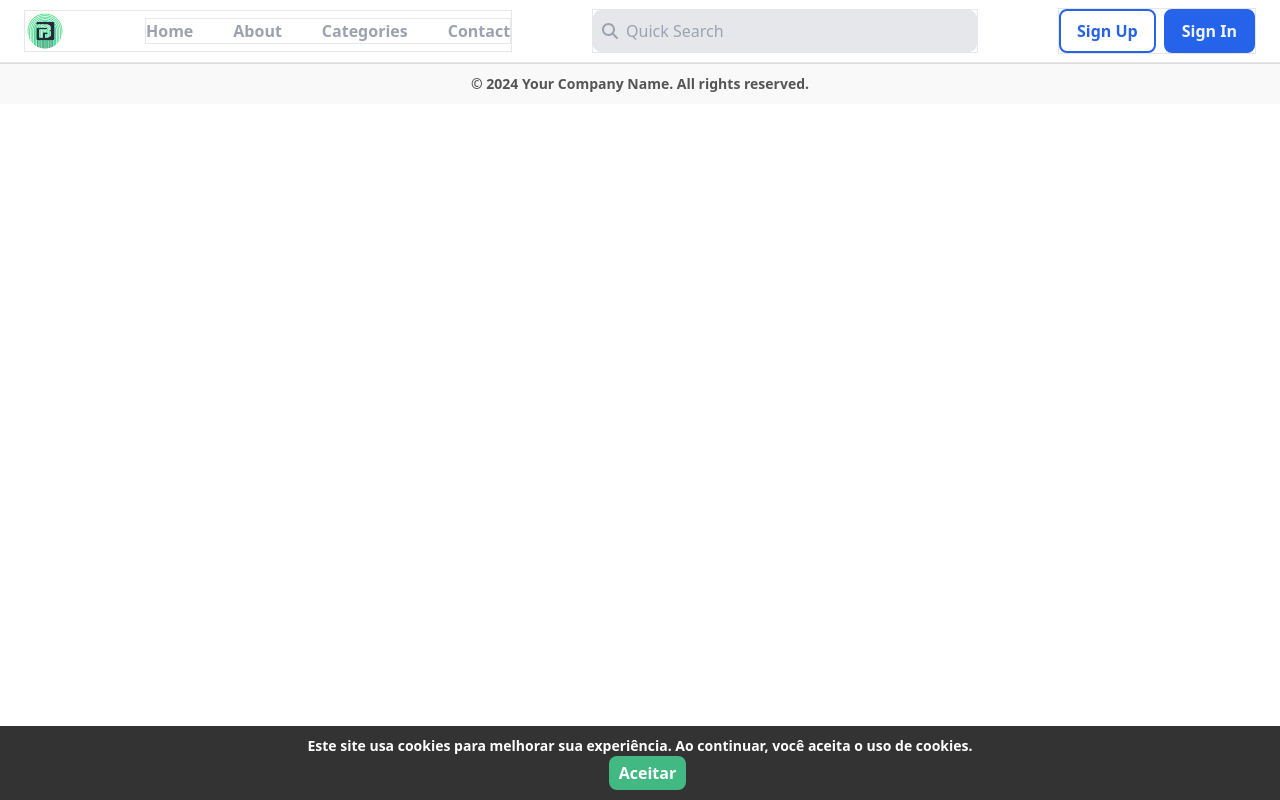
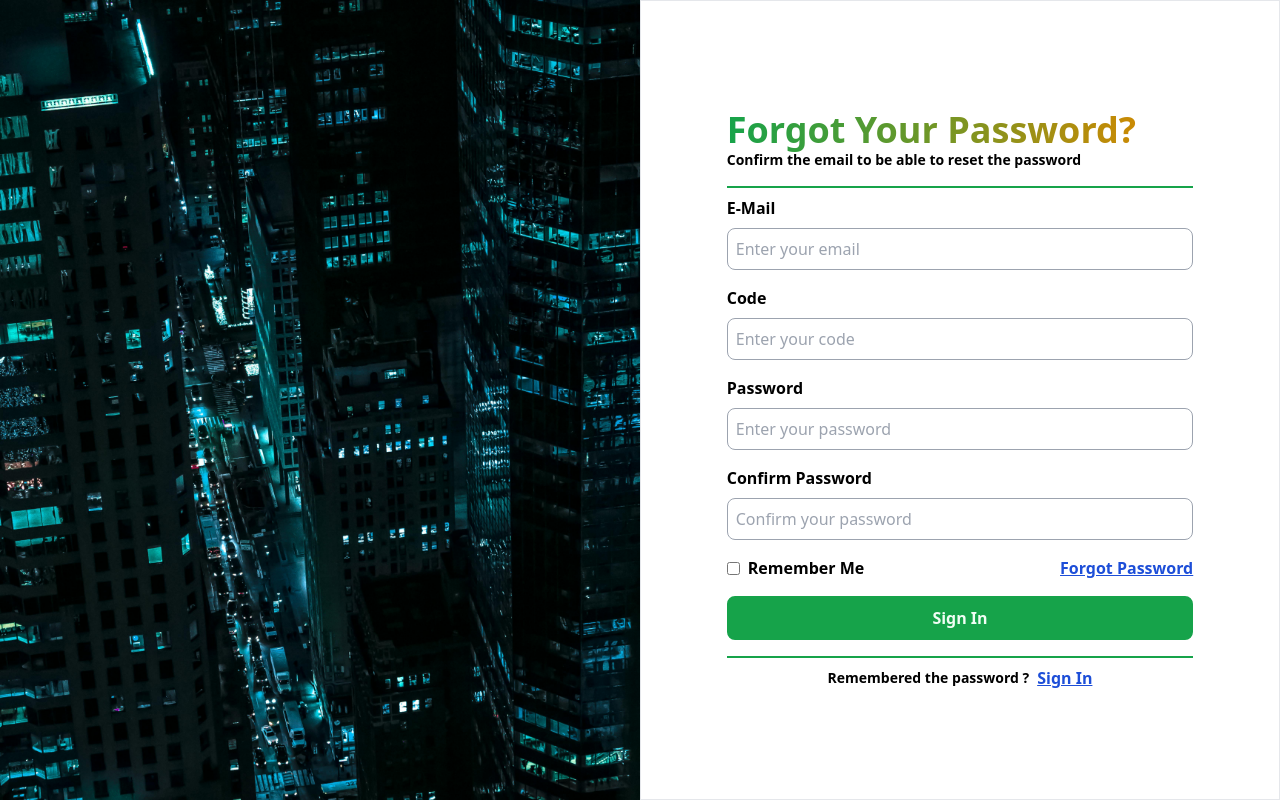
Before and after one commit to ArthurCorreaEnterprise/Project-CMS, a Vue app in the folder frontend/: page /forgotpassword in a window 1280 px wide. Built offline with nearby package versions, Linux system fonts and the light colour scheme.

Commit message:
Develop: Forgot Password

```diff
--- a/frontend/src/router/index.js
+++ b/frontend/src/router/index.js
@@ -3,6 +3,7 @@ import Home from '../views/HomeView.vue';
 import About from '../views/AboutView.vue';
 import SignIn from '../views/SignInView.vue';
 import SignUp from '../views/SignUpView.vue';
+import ForgotPassword from '../views/ForgotPasswordView.vue';
 
 const routes = [
   {
@@ -24,6 +25,12 @@ const routes = [
     meta: { layout: 'auth' }, // layout sem a NavBarCustom
   },
   {
+    path: '/forgotpassword',
+    name: 'ForgotPassword',
+    component: ForgotPassword,
+    meta: { layout: 'auth' }, // layout sem a NavBarCustom
+  },
+  {
     path: '/signup',
     name: 'SignUp',
     component: SignUp,
--- /dev/null
+++ b/frontend/src/views/ForgotPasswordView.vue
@@ -0,0 +1,155 @@
+<template>
+    <div class="signin-container">
+        <div class="signin-image"></div>
+        <div class="signin-form-container">
+            <div class="signin-header">
+                <span>Forgot your password?</span>
+                <p>Confirm the email to be able to reset the password</p>
+            </div>
+            <div class="signin-header">
+                <form class="signin-form" @submit.prevent="handleSubmit">
+                    <div class="signin-input-group">
+                        <label for="email">E-mail</label>
+                        <input :class="{ 'error': errorAuth }" type="email" id="email" v-model="formData.email"
+                            placeholder="Enter your email" required />
+                    </div>
+                    <div class="signin-input-group">
+                        <label for="code">Code</label>
+                        <input :class="{ 'error': errorAuth }" type="number" id="code" v-model="formData.code"
+                            placeholder="Enter your code" required />
+                    </div>
+                    <div class="signin-input-group">
+                        <label for="password">Password</label>
+                        <input type="password" id="password" v-model="formData.password"
+                            placeholder="Enter your password" required />
+                    </div>
+                    <div class="signin-input-group">
+                        <label for="confirmPassword">Confirm Password</label>
+                        <input :class="{ 'error': confirmPasswordError }" type="password" id="confirmPassword"
+                            v-model="formData.confirmPassword" placeholder="Confirm your password" required />
+                    </div>
+                    <div class="signin-options">
+                        <div class="signin-checkbox">
+                            <input type="checkbox" id="rememberMe" v-model="formData.rememberMe" />
+                            <label for="rememberMe">remember me</label>
+                        </div>
+                        <RouterLink class="" to="/forgotpassword">Forgot Password</RouterLink>
+                    </div>
+                    <button class="Green" type="submit" :disabled="isSubmitting">
+                        <div v-if="!isSubmitting">Sign In</div>
+                        <div v-if="isSubmitting" class="signin-spinner">
+                            <font-awesome-icon :icon="['fas', 'arrows-rotate']" />
+                        </div>
+                    </button>
+                </form>
+                <NotificationCustom v-if="errorMessage" :message="errorMessage" :type="messageType" />
+            </div>
+            <div class="signin-footer">
+                <p>Remembered the password ?</p>
+                <RouterLink to="/signin">Sign In</RouterLink>
+            </div>
+        </div>
+    </div>
+</template>
+
+<script setup>
+import { ref } from 'vue';
+import { useStore } from 'vuex';
+import { useRouter } from 'vue-router';
+import NotificationCustom from '../components/NotificationCustom.vue';
+
+const store = useStore();
+const router = useRouter();
+
+const formData = reactive({
+    email: '',
+    password: '',
+    confirmPassword: '',
+    code: '',
+});
+
+const errorMessage = ref('');
+const messageType = ref('');
+const errorAuth = ref(false);
+const isSubmitting = ref(false);
+const confirmPasswordError = ref(false);
+
+
+const handleSubmit = async () => {
+    errorMessage.value = '';
+    messageType.value = '';
+    errorAuth.value = false;
+
+    try {
+        await store.dispatch('login', {
+            email: formData.email,
+            password: formData.password,
+            rememberMe: formData.rememberMe,
+        });
+        errorMessage.value = 'Authentication successful!';
+        messageType.value = 'success';
+        router.push('/');
+    } catch (error) {
+        // console.error('Error registering user:', error);
+        errorMessage.value = 'Incorrect password or email';
+        messageType.value = 'error';
+        errorAuth.value = true;
+    } finally {
+        isSubmitting.value = false;
+    }
+};
+</script>
+
+<style scoped>
+a {
+    @apply underline font-semibold;
+    @apply text-blue-700;
+}
+
+span {
+    @apply text-4xl capitalize font-bold bg-clip-text text-transparent bg-gradient-to-r;
+    @apply from-green-600 to-yellow-600;
+}
+
+.signin-container {
+    @apply flex w-full h-screen fixed
+}
+
+.signin-form-container {
+    @apply border flex justify-center items-center flex-col w-1/2 gap-2 p-2
+}
+
+.signin-header {
+    @apply border-b-2 pb-4 w-3/4;
+    @apply border-green-600
+}
+
+.signin-options {
+    @apply flex justify-between items-center w-full;
+}
+
+.signin-form {
+    @apply w-full flex flex-col gap-4;
+}
+
+.signin-input-group {
+    @apply flex flex-col gap-2;
+}
+
+.signin-checkbox {
+    @apply flex justify-start items-center gap-2;
+}
+
+.signin-footer {
+    @apply flex justify-center items-center gap-2;
+}
+
+.signin-image {
+    @apply w-1/2 bg-cover bg-center;
+    background-image: url("/image/image-forgotpassword.jpg")
+}
+
+.signin-spinner {
+    @apply animate-spin
+}
+</style>
```
Also changed, not shown: frontend/public/image/image-forgotpassword.jpg (added).
